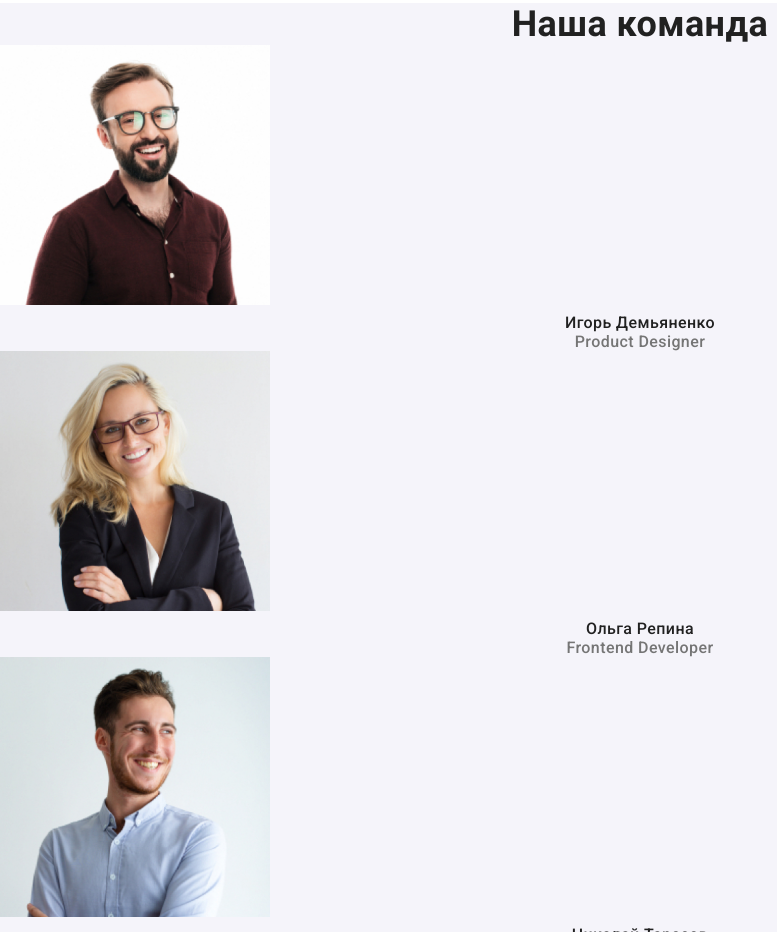
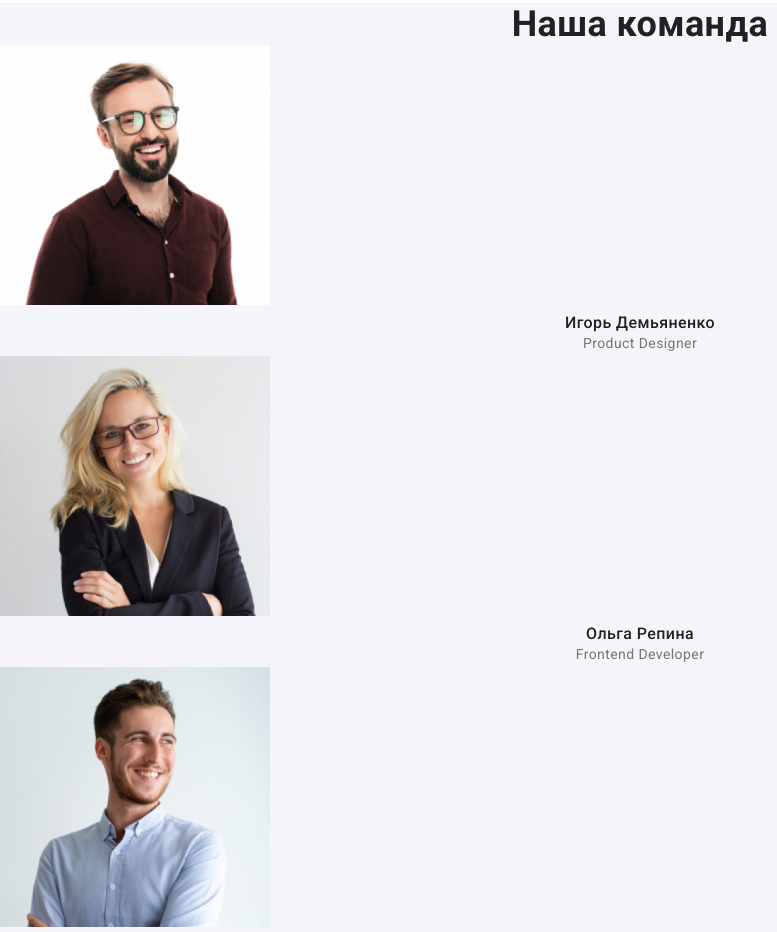
Before and after one commit to Oleksiy1994/goit-markup-hw-02, a plain HTML site: page index.html in a window 1280 px wide. Shown: the part 1409-2341 px from the top of the page, without its empty margins (0-777 px from the left). Drawn offline with Linux system fonts and the light colour scheme.

Commit message:
foorty commite
заметил ошибку-переделал селекторы для тегов указанных в прошлом коммите-клас person для тега h3 уже не удалял хотя он ему и не нужен.

```diff
--- a/css/styles.css
+++ b/css/styles.css
@@ -87,7 +87,7 @@ body {
 
     }
 
-.second-studio-list .person {
+.second-studio-list h3 {
 
     font-weight: 500;
     font-size: 16px;
@@ -97,6 +97,15 @@ body {
 
 
 }
+
+.second-studio-list .person {
+
+    text-align: center;
+
+
+}
+
+
 
 .portfolio-page-main-section .title {
 
```
